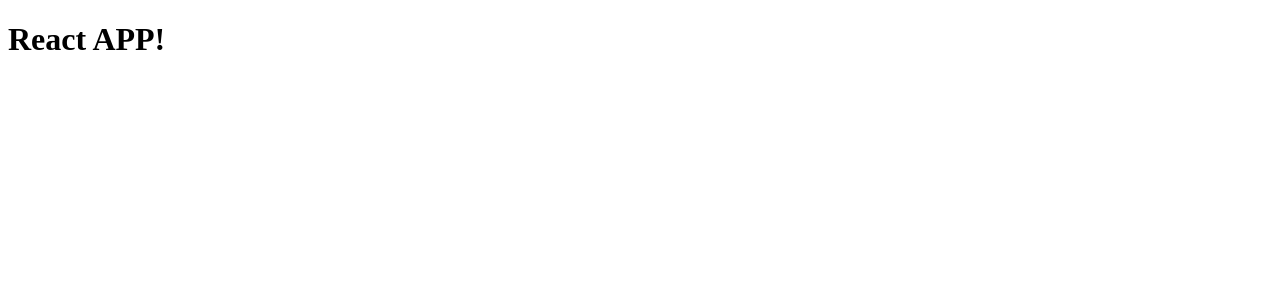
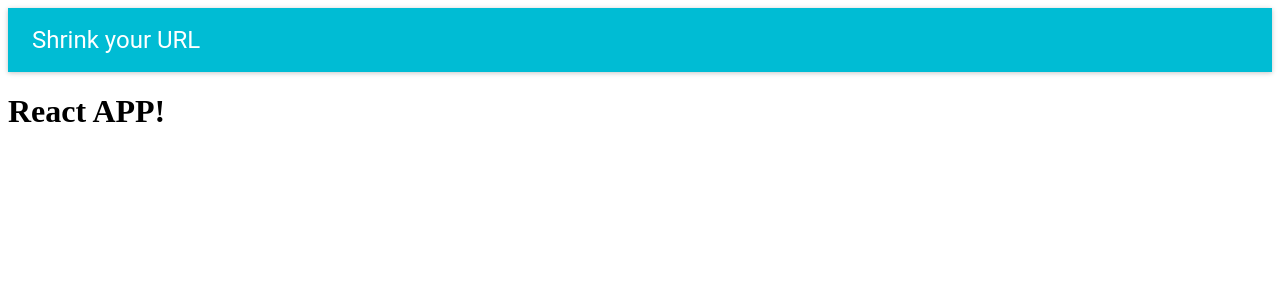
Before and after one commit to keegoo/shrink, a React app in the folder client/: page / in a window 1280 px wide. Shown: the top 300 px of the page. Built offline with nearby package versions, Linux system fonts and the light colour scheme; the HTML template or start-up script is replaced by a standard one.

Commit message:
add Menu components

```diff
--- a/client/package.json
+++ b/client/package.json
@@ -17,6 +17,7 @@
     "babel-preset-react": "^6.24.1"
   },
   "dependencies": {
+    "material-ui": "^0.18.7",
     "react": "^15.6.1",
     "react-dom": "^15.6.1",
     "webpack": "^3.4.1"
--- a/client/src/App.jsx
+++ b/client/src/App.jsx
@@ -1,12 +1,25 @@
 import React from 'react'
 import ReactDOM from 'react-dom'
+
+import Menu from './components/Menu.jsx'
+import MuiThemeProvider from 'material-ui/styles/MuiThemeProvider'
 
 class App extends React.Component {
   render(){
     return(
-      <h1>React APP!</h1>
+      <div>
+        <Menu title="Shrink your URL"/>
+        <h1>React APP!</h1>
+      </div>
     )
   }
 }
 
-ReactDOM.render(<App />, document.getElementById("main"))
+ReactDOM.render(
+  (
+    <MuiThemeProvider>
+      <App />
+    </MuiThemeProvider>
+  ),
+  document.getElementById("main")
+)
--- /dev/null
+++ b/client/src/components/Menu.jsx
@@ -0,0 +1,22 @@
+import React from 'react'
+import PropTypes from 'prop-types'
+import AppBar from 'material-ui/AppBar'
+
+const Menu = (props) => {
+  return(
+    <AppBar
+      title={props.title}
+      showMenuIconButton={false}
+    />
+  )
+}
+
+Menu.propTypes = {
+  title: PropTypes.string.isRequired
+}
+
+Menu.defaultProps = {
+  title: 'Title'
+}
+
+export default Menu
```
